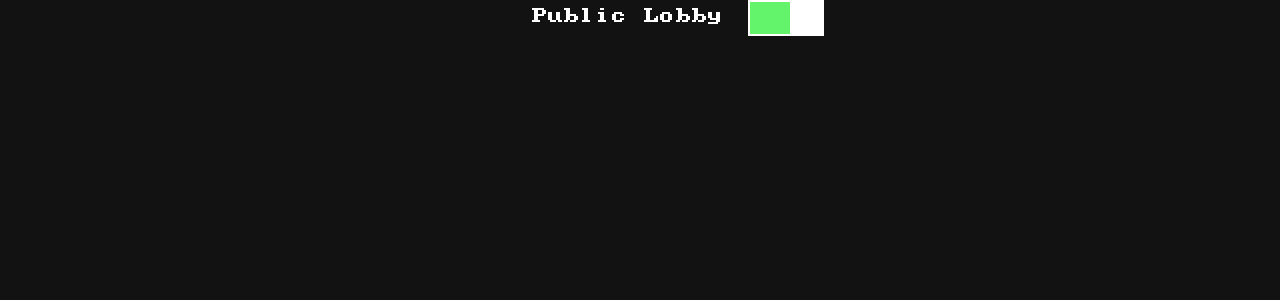
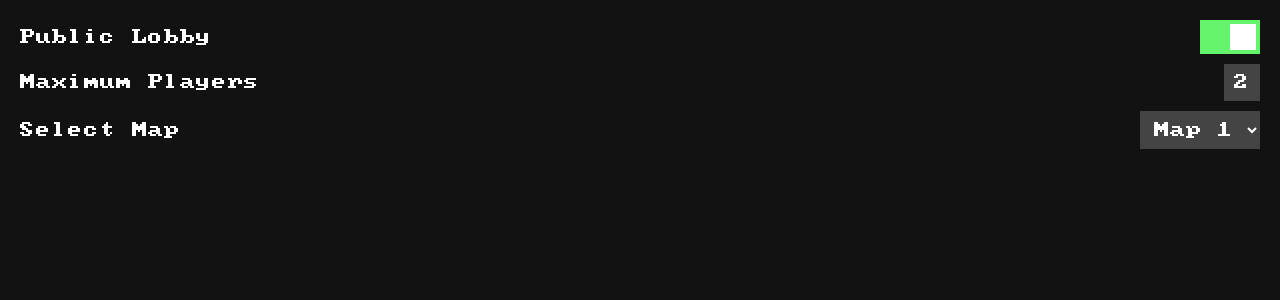
Before and after one commit to DenizCiger/Pugnators, a PHP site: page /hostsettings.html in a window 1280 px wide. Shown: the top 300 px of the page. Run offline with PHP 8.4, Linux system fonts and the light colour scheme.

Commit message:
Update host.css and hostsettings.html

```diff
--- a/Webpage/Css/host.css
+++ b/Webpage/Css/host.css
@@ -1,65 +1,108 @@
+/* Default options */
 
 .setting-option {
     display: flex;
     align-items: center;
-    justify-content: center;
+    justify-content: space-between;
+    margin-bottom: 10px;
 }
 
-.setting-option span, .buttons > *{
-    padding: 8px 12px;
-    margin: 0;
+body {
+    padding:20px;
 }
 
-.setting-option .op{
-    background-color: #999;
-}
+/* Slider */
 
-.setting-option *{
-    margin: 0;
-}
-
-.option-title {
-    margin-right: 10px;
-}
-
-
-.checkbox {
+.switch {
     position: relative;
     display: inline-block;
     width: 60px;
     height: 34px;
 }
 
-input {
-    display: none;
+.switch input {
+    opacity: 0;
+    width: 0;
+    height: 0;
 }
 
 .slider {
     position: absolute;
+    cursor: pointer;
     top: 0;
-    height: 1em;
-    width: 3em;
-    background-color: #f46b64; /* Background color of the slider */
-    cursor: pointer;
-    border: solid #fff 2px;
-    transition: 0.4s;
+    left: 0;
+    right: 0;
+    bottom: 0;
+    background-color: #f46b64; /* Dark grey for dark mode */
+    transition: .4s;
 }
 
 .slider:before {
     position: absolute;
-    content: '';
-    height: 2em;
-    width: 2em;
-    left: 0em;
-    bottom: 0em;
-    background-color: #fff; /* Color of the slider handle */
-    transition: 0.1s;
+    content: "";
+    height: 26px;
+    width: 26px;
+    left: 4px;
+    bottom: 4px;
+    background-color: #fff; /* Light grey for dark mode */
+    transition: .4s;
+}
+
+input:checked + .slider {
+    background-color: #64f46b; /* Lighter green for dark mode */
+}
+
+input:focus + .slider {
+    box-shadow: 0 0 1px #64f46b; /* Lighter green for dark mode */
 }
 
 input:checked + .slider:before {
-    transform: translateX(2.5em); /* Move the handle to the checked position */
+    transform: translateX(26px);
 }
 
-input:checked + .slider {
-    background-color: #64f46b;
+.slider.round {
+    border-radius: 34px;
 }
+
+.slider.round:before {
+    border-radius: 50%;
+}
+
+input:not(:checked) + .slider {
+    background-color: #A52A2A;
+}
+
+input:not(:checked):focus + .slider {
+    box-shadow: 0 0 1px #A52A2A; /* Dark red for dark mode */
+}
+
+/* Number */
+
+input[type="number"] {
+    background: #444; /* Dark grey for dark mode */
+    color: #fff; /* White text */
+    border: none;
+    padding: 10px;
+    font-size: 16px;
+}
+
+input[type="number"]::-webkit-inner-spin-button,
+input[type="number"]::-webkit-outer-spin-button {
+    -webkit-appearance: none;
+    margin: 0;
+}
+
+input[type="number"]:focus {
+    outline: none;
+    box-shadow: 0 0 5px rgba(81, 203, 238, 1);
+}
+
+/* Map Select */
+
+.select-map {
+    background: #444; /* Dark grey for dark mode */
+    color: #fff; /* White text */
+    border: none;
+    padding: 10px;
+    font-size: 16px;
+}
--- a/Webpage/hostsettings.html
+++ b/Webpage/hostsettings.html
@@ -17,5 +17,22 @@
             </label>
         </div>
     </div>
+    <div class="setting-option">
+        <span class="option-title">Maximum Players</span>
+        <div class="buttons">
+            <input type="number" min="1" max="4" value="2">
+        </div>
+    </div>
+    <div class="setting-option">
+        <span class="option-title">Select Map</span>
+        <div class="buttons">
+            <select class="select-map">
+                <option value="map1">Map 1</option>
+                <option value="map2">Map 2</option>
+                <option value="map3">Map 3</option>
+                <!-- Add more map options as needed -->
+            </select>
+        </div>
+    </div>
 </body>
 </html>
```
